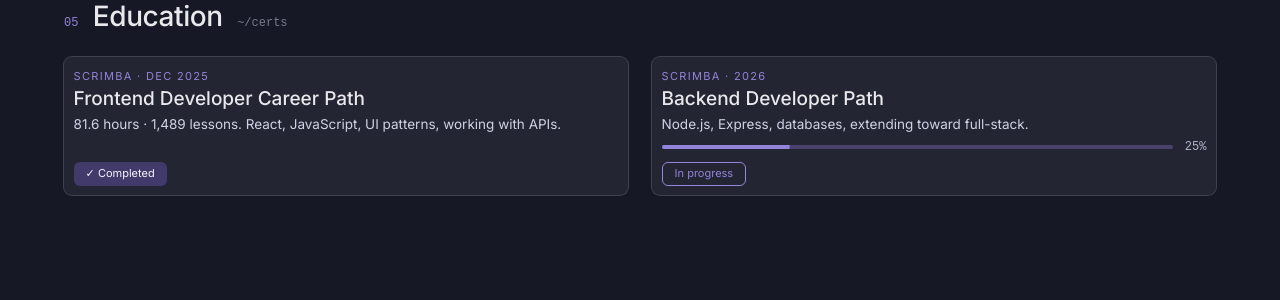
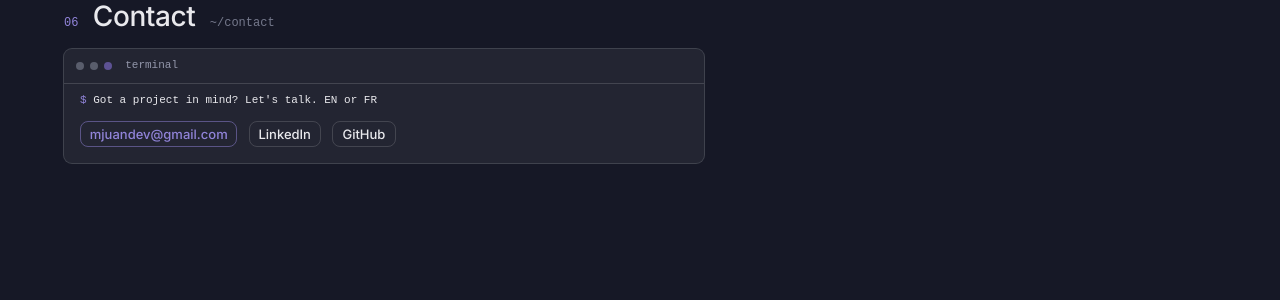
Before and after one commit to Kamat99302/portfolio-react, a React (Vite) app: page / in a window 1280 px wide. Shown: the top 300 px of the page. Built offline with nearby package versions, Linux system fonts and the light colour scheme.

Commit message:
feat: assemble Contact section
- terminal EditorWindow with mono prompt and blinking CSS cursor

- email, LinkedIn and GitHub as Button links with shared style object

- add Mark helper to codeHelpers

```diff
--- a/src/App.tsx
+++ b/src/App.tsx
@@ -1,8 +1,8 @@
-import Education from "./sections/Education"
+import Contact from "./sections/Contact"
 function App() {
   return (
     <>
-    <Education />
+    <Contact />
 
   </>
   )
--- a/src/components/codeHelpers.tsx
+++ b/src/components/codeHelpers.tsx
@@ -9,3 +9,5 @@
 export const Str = ({children}: StrProps)=><Box component="span" sx={{color:code.keyword}}>{children}</Box>
 
 export const Kw = ({children}: StrProps)=><Box component="span" sx={{color:code.string}}>{children}</Box>
+
+export const Mark = ({children}: StrProps)=><Box component="span" sx={{color:code.mark}}>{children}</Box>
--- /dev/null
+++ b/src/sections/Contact.tsx
@@ -0,0 +1,33 @@
+import SectionHeading from "../components/SectionHeading"
+import EditorWindow from "../components/EditorWindow"
+import { Container, Stack, Button, Box } from "@mui/material"
+import { Mark} from "../components/codeHelpers"
+
+export default function Contact(){
+    const buttonSx = { py: 0.05, px: 1.1, fontSize: 13 }
+    return(
+        <Container maxWidth="lg">
+            <SectionHeading number="06" title="Contact" path="~/contact"/>
+            <EditorWindow  title="terminal" sx={{maxWidth:"640px", mt:2}}>
+            <Mark>$</Mark> Got a project in mind? Let's talk.  EN or FR
+            <Box
+                component="span"
+                sx={{
+                    display: 'inline-block',
+                    width: 7,
+                    height: 14,
+                    ml: 0.5,
+                    bgcolor: 'primary.main',
+                    verticalAlign: 'middle',
+                    animation: 'blink 1.1s step-end infinite',
+                    '@keyframes blink': { '50%': { opacity: 0 } },
+                }}/>
+            <Stack  sx={{mt:1.5, mb:1}} direction={"row"} spacing={1.4}>
+                <Button href="mailto:mjuandev@gmail.com" color="primary" sx={{...buttonSx }} >mjuandev@gmail.com</Button>
+                <Button href="https://www.linkedin.com/in/matthieu-juan-55568337a/" sx={{borderColor: 'divider', color:'text.primary', ...buttonSx}} target="_blank">LinkedIn</Button>
+                <Button href="https://github.com/Kamat99302" sx={{borderColor: 'divider', color:'text.primary', ...buttonSx}} target="_blank">GitHub</Button>
+            </Stack>
+            </EditorWindow>
+        </Container>
+    )
+}
```
